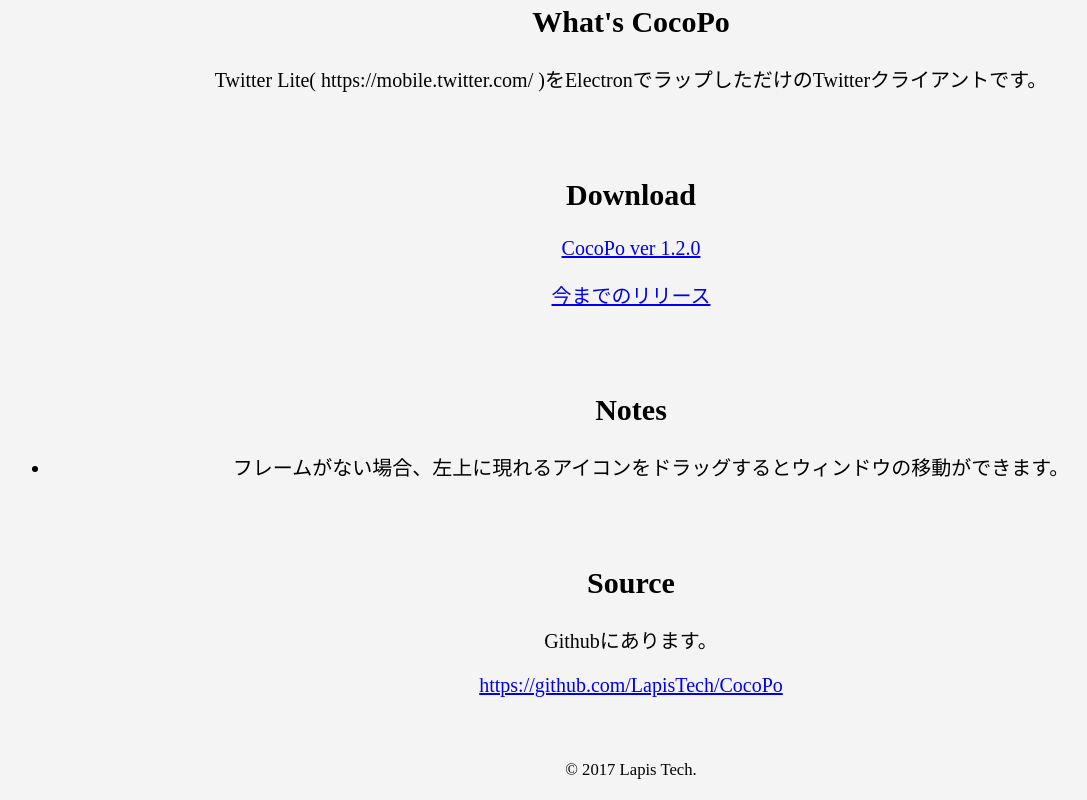
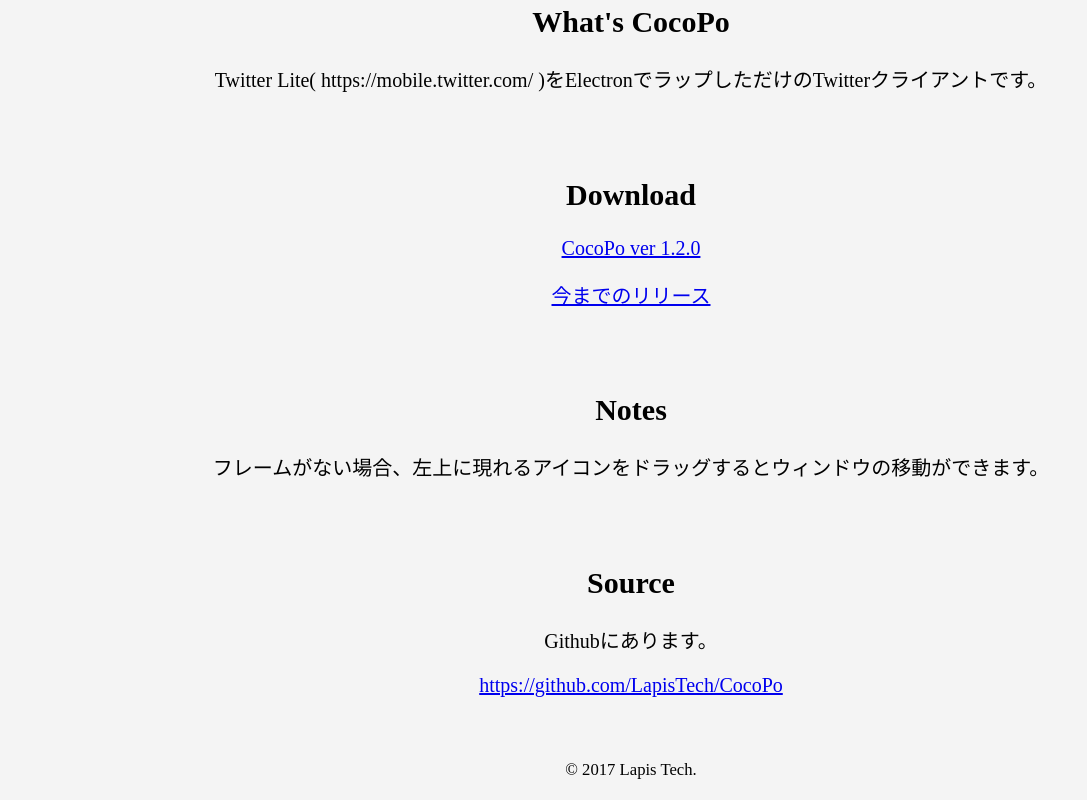
Before and after one commit to LapisTech/CocoPo, a website: page docs/index.html in a window 1280 px wide. Shown: the part 1320-2120 px from the top of the page, without its empty margins (9-1096 px from the left). Drawn offline with Linux system fonts and the light colour scheme.

Commit message:
Update index.html

```diff
--- a/docs/index.html
+++ b/docs/index.html
@@ -43,11 +43,7 @@
 </section>
 <section>
 	<h1>Notes</h1>
-	<p>
-		<ul>
-			<li>フレームがない場合、左上に現れるアイコンをドラッグするとウィンドウの移動ができます。</li>
-		</ul>
-	</p>
+	<p>フレームがない場合、左上に現れるアイコンをドラッグするとウィンドウの移動ができます。</p>
 </section>
 <section>
 	<h1>Source</h1>
```
